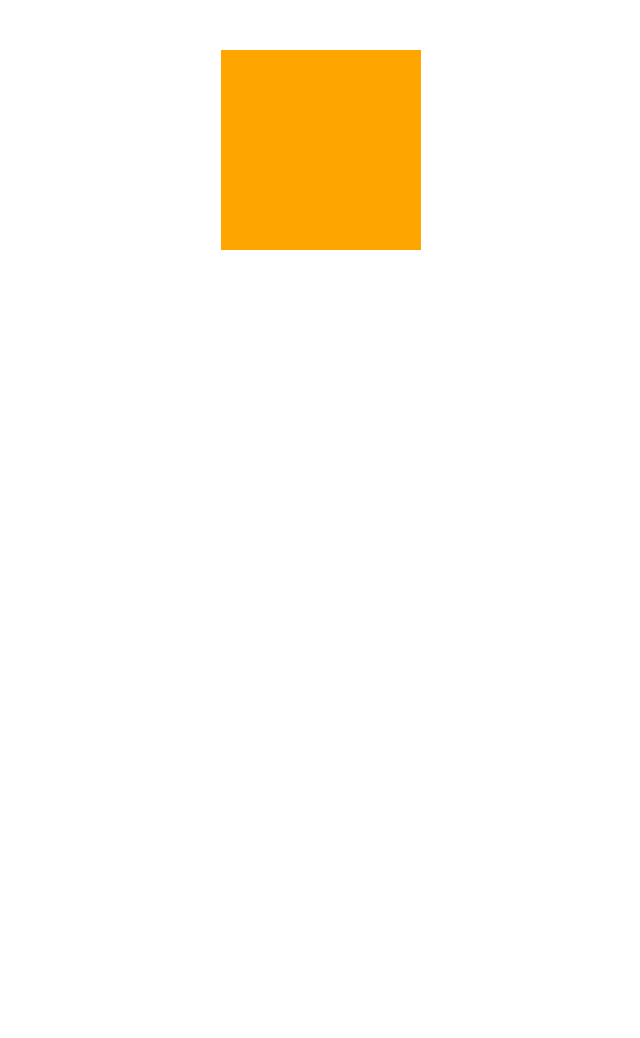
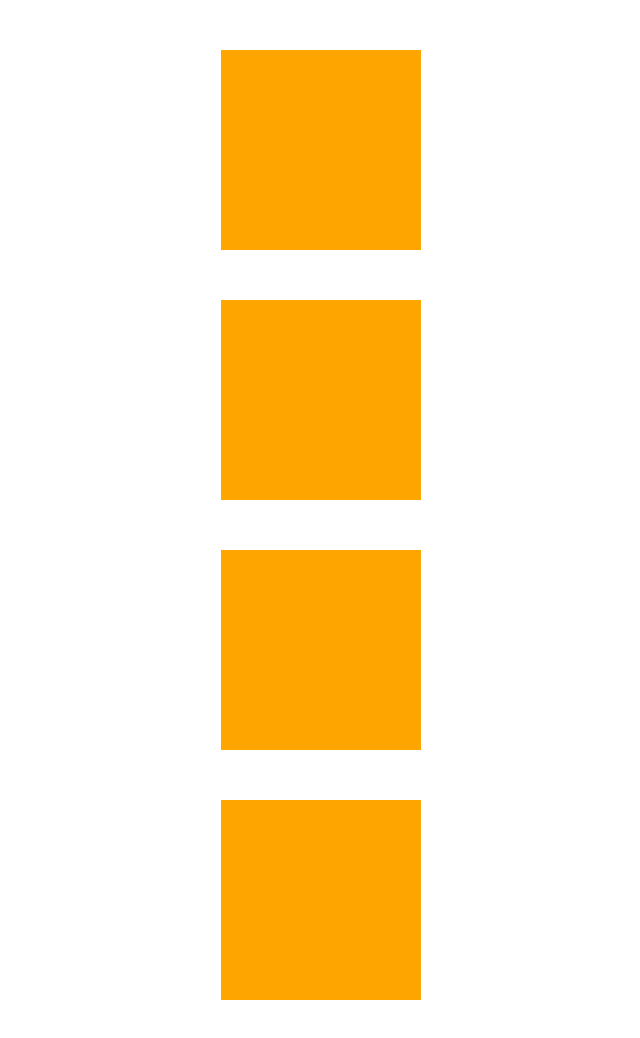
Before and after one commit to 18070508837/learn-git, a plain HTML site: page index.html in a window 1280 px wide. Shown: the whole page, without its empty margins (319-959 px from the left). Before the commit the page ends 800 px from the top, so only its background shows below. Drawn offline with Linux system fonts and the light colour scheme.

Commit message:
添加了三个橙色的盒子

```diff
--- a/index.html
+++ b/index.html
@@ -17,5 +17,8 @@
 </style>
 <body>
   <div class="box"></div>
+  <div class="box"></div>
+  <div class="box"></div>
+  <div class="box"></div>
 </body>
 </html>
```
